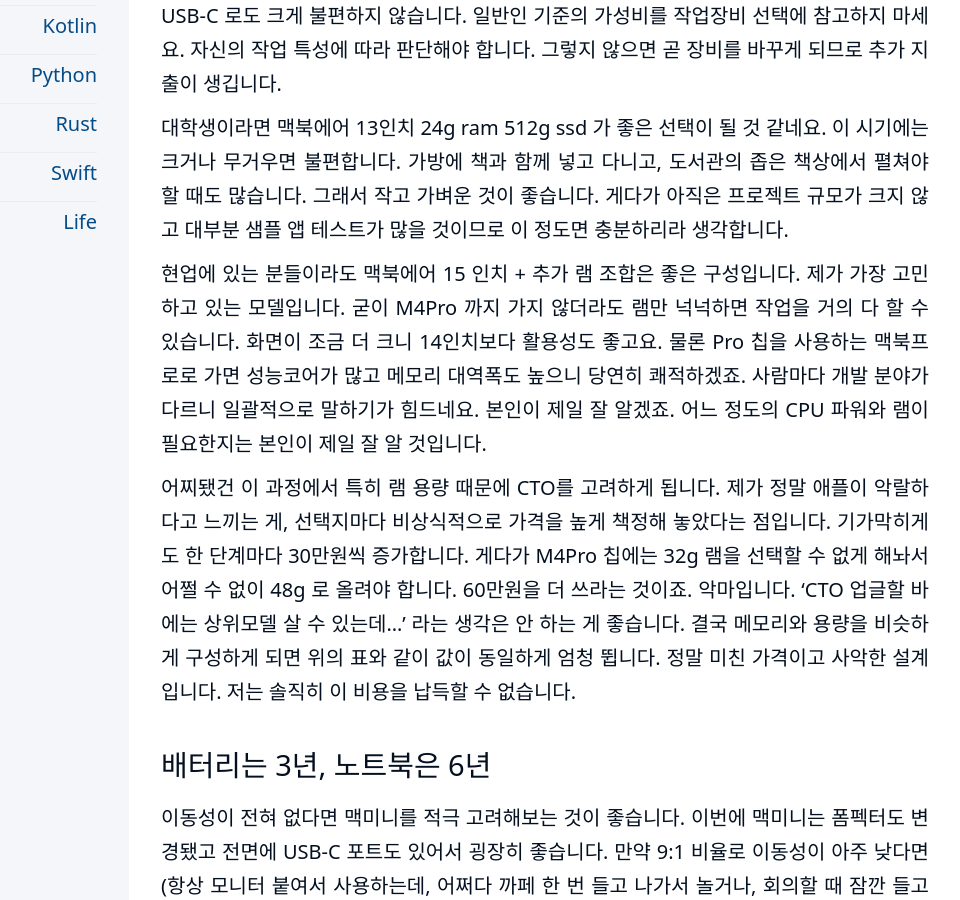
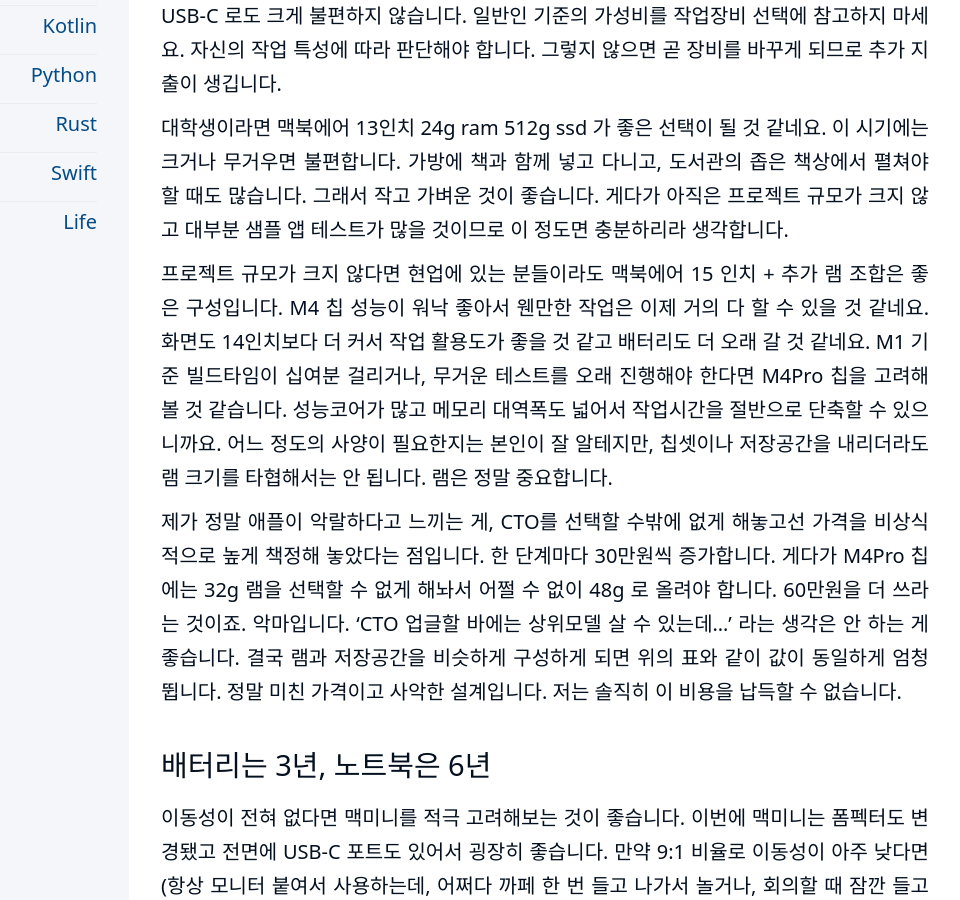
Before and after one commit to kiroshin/kiroshin.github.io, a Jekyll site: the page built from _posts/2025-03-24-macbook_for_dev.md, in a window 1280 px wide and 900 px high, scrolled down 3462 px. Shown: the whole window, without its empty margins (191-1151 px from the left). Built offline with Jekyll 4.4.1, drawn with Linux system fonts in a browser that asks for light colours.

Commit message:
Update 2025-03-24-macbook_for_dev.md

```diff
--- a/_posts/2025-03-24-macbook_for_dev.md
+++ b/_posts/2025-03-24-macbook_for_dev.md
@@ -46,9 +46,9 @@
 
 대학생이라면 맥북에어 13인치 24g ram 512g ssd 가 좋은 선택이 될 것 같네요. 이 시기에는 크거나 무거우면 불편합니다. 가방에 책과 함께 넣고 다니고, 도서관의 좁은 책상에서 펼쳐야 할 때도 많습니다. 그래서 작고 가벼운 것이 좋습니다. 게다가 아직은 프로젝트 규모가 크지 않고 대부분 샘플 앱 테스트가 많을 것이므로 이 정도면 충분하리라 생각합니다.
 
-현업에 있는 분들이라도 맥북에어 15 인치 + 추가 램 조합은 좋은 구성입니다. 제가 가장 고민하고 있는 모델입니다. 굳이 M4Pro 까지 가지 않더라도 램만 넉넉하면 작업을 거의 다 할 수 있습니다. 화면이 조금 더 크니 14인치보다 활용성도 좋고요. 물론 Pro 칩을 사용하는 맥북프로로 가면 성능코어가 많고 메모리 대역폭도 높으니 당연히 쾌적하겠죠. 사람마다 개발 분야가 다르니 일괄적으로 말하기가 힘드네요. 본인이 제일 잘 알겠죠. 어느 정도의 CPU 파워와 램이 필요한지는 본인이 제일 잘 알 것입니다.
+프로젝트 규모가 크지 않다면 현업에 있는 분들이라도 맥북에어 15 인치 + 추가 램 조합은 좋은 구성입니다. M4 칩 성능이 워낙 좋아서 웬만한 작업은 이제 거의 다 할 수 있을 것 같네요. 화면도 14인치보다 더 커서 작업 활용도가 좋을 것 같고 배터리도 더 오래 갈 것 같네요. M1 기준 빌드타임이 십여분 걸리거나, 무거운 테스트를 오래 진행해야 한다면 M4Pro 칩을 고려해볼 것 같습니다. 성능코어가 많고 메모리 대역폭도 넓어서 작업시간을 절반으로 단축할 수 있으니까요. 어느 정도의 사양이 필요한지는 본인이 잘 알테지만, 칩셋이나 저장공간을 내리더라도 램 크기를 타협해서는 안 됩니다. 램은 정말 중요합니다.
 
-어찌됐건 이 과정에서 특히 램 용량 때문에 CTO를 고려하게 됩니다. 제가 정말 애플이 악랄하다고 느끼는 게, 선택지마다 비상식적으로 가격을 높게 책정해 놓았다는 점입니다. 기가막히게도 한 단계마다 30만원씩 증가합니다. 게다가 M4Pro 칩에는 32g 램을 선택할 수 없게 해놔서 어쩔 수 없이 48g 로 올려야 합니다. 60만원을 더 쓰라는 것이죠. 악마입니다. 'CTO 업글할 바에는 상위모델 살 수 있는데...' 라는 생각은 안 하는 게 좋습니다. 결국 메모리와 용량을 비슷하게 구성하게 되면 위의 표와 같이 값이 동일하게 엄청 뜁니다. 정말 미친 가격이고 사악한 설계입니다. 저는 솔직히 이 비용을 납득할 수 없습니다.
+제가 정말 애플이 악랄하다고 느끼는 게, CTO를 선택할 수밖에 없게 해놓고선 가격을 비상식적으로 높게 책정해 놓았다는 점입니다. 한 단계마다 30만원씩 증가합니다. 게다가 M4Pro 칩에는 32g 램을 선택할 수 없게 해놔서 어쩔 수 없이 48g 로 올려야 합니다. 60만원을 더 쓰라는 것이죠. 악마입니다. 'CTO 업글할 바에는 상위모델 살 수 있는데...' 라는 생각은 안 하는 게 좋습니다. 결국 램과 저장공간을 비슷하게 구성하게 되면 위의 표와 같이 값이 동일하게 엄청 뜁니다. 정말 미친 가격이고 사악한 설계입니다. 저는 솔직히 이 비용을 납득할 수 없습니다.
 
 
 ## 배터리는 3년, 노트북은 6년
```
